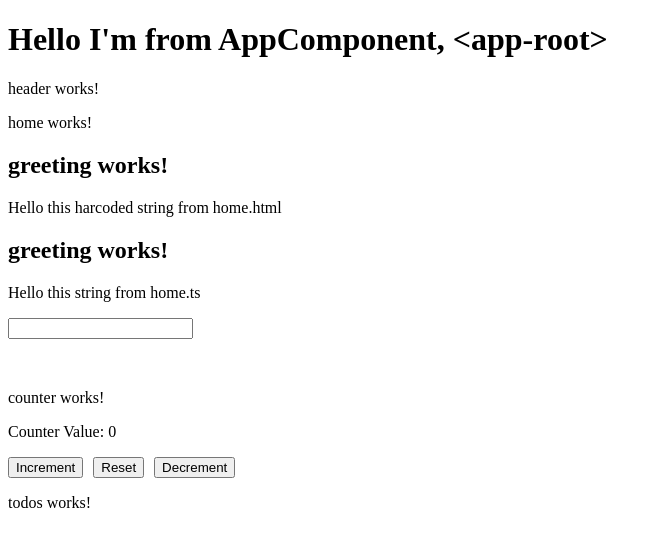
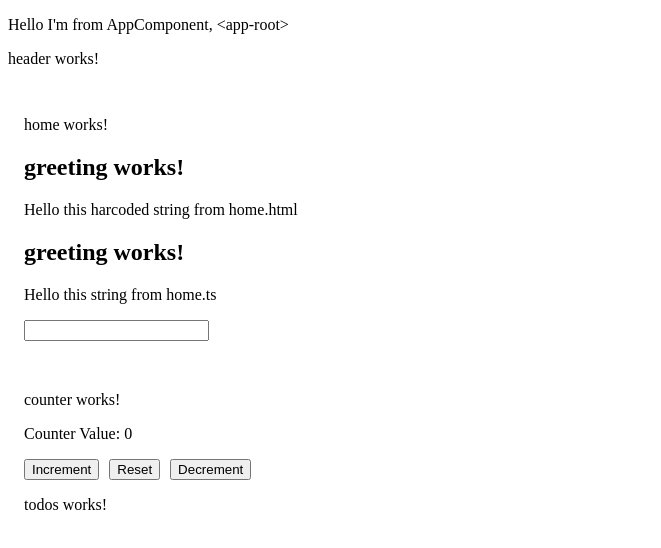
Before and after one commit to n0tx/angular-17, an Angular app: page / in a window 1280 px wide. Shown: the top 548 px of the page, without its empty margins (0-661 px from the left). Built offline with nearby package versions, Linux system fonts and the light colour scheme.

Commit message:
menambahkan tag main pada komponen app

```diff
--- a/src/app/app.component.html
+++ b/src/app/app.component.html
@@ -1,3 +1,5 @@
-<h1>{{ titleApp() }}</h1>
+<p>{{ titleApp() }}</p>
 <app-header></app-header>
-<app-home></app-home>
+<main>
+  <app-home></app-home>
+</main>
--- a/src/app/app.component.scss
+++ b/src/app/app.component.scss
@@ -1,3 +1,3 @@
-span {
-  background-color: aqua;
+main {
+  padding: 16px;
 }
```
